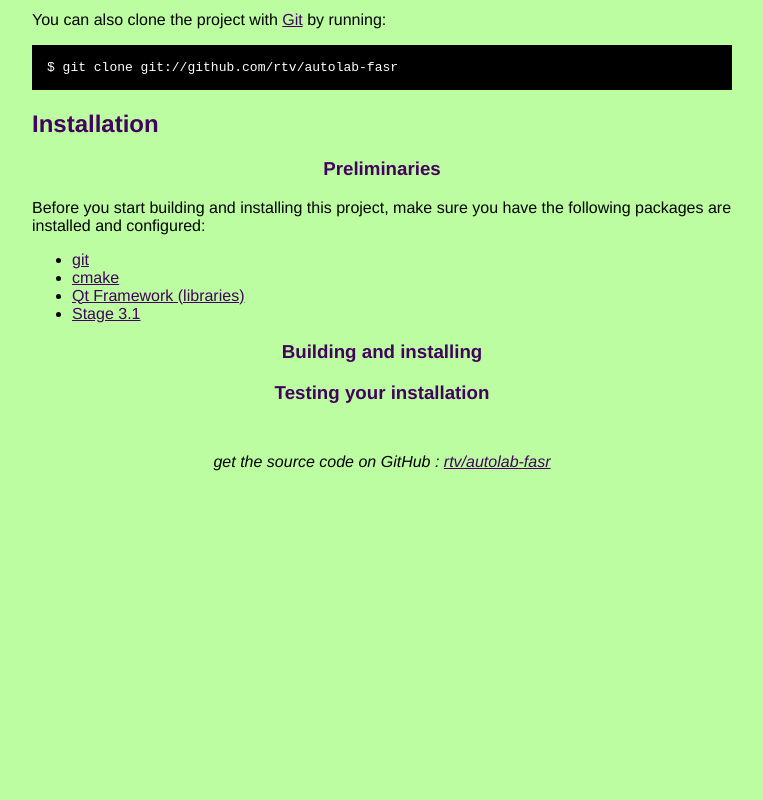
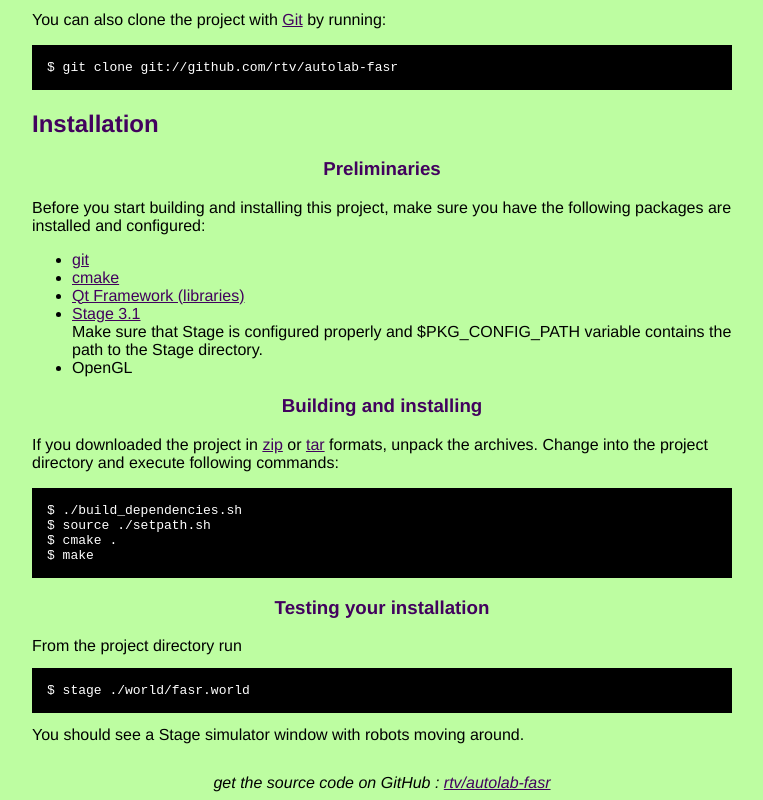
Before and after one commit to rtv/autolab-fasr, a plain HTML site: page index.html in a window 1280 px wide. Shown: the part 579-1379 px from the top of the page, without its empty margins (258-1021 px from the left). Before the commit the page ends 1058 px from the top, so only its background shows below. Drawn offline with Linux system fonts and the light colour scheme.

Commit message:
First complete draft

```diff
--- a/index.html
+++ b/index.html
@@ -82,14 +82,28 @@
 			<li> <a href="http://git-scm.com/download">git</a>
 			<li> <a href="http://www.cmake.org/cmake/resources/software.html">cmake</a>
 			<li> <a href="http://www.qtsoftware.com/downloads#lgpl">Qt Framework (libraries)</a>
-			<li> <a href="http://playerstage.svn.sourceforge.net/viewvc/playerstage/code/stage/trunk/">Stage 3.1</a>
+			<li> <a href="http://playerstage.svn.sourceforge.net/viewvc/playerstage/code/stage/trunk/">Stage 3.1</a><br>
+			Make sure that Stage is configured properly and $PKG_CONFIG_PATH variable contains the path to the Stage directory.
+			<li> OpenGL
 		</ul>
 	</p>
 	<h3>Building and installing</h3>
+	   If you downloaded the project in <a href="http://github.com/rtv/autolab-fasr/zipball/master">zip</a> or
+      <a href="http://github.com/rtv/autolab-fasr/tarball/master">tar</a> formats, unpack the archives. Change into the project directory and execute following
+	commands:
+	<p>
+	   <pre>
+$ ./build_dependencies.sh
+$ source ./setpath.sh
+$ cmake .
+$ make  </pre>
+	</p>
 
 
 	<h3>Testing your installation</h3>
-
+	    From the project directory run
+	  <pre>$ stage ./world/fasr.world</pre>
+		You should see a Stage simulator window with robots moving around.
 
     <div class="footer">
       get the source code on GitHub : <a href="http://github.com/rtv/autolab-fasr">rtv/autolab-fasr</a>
```
